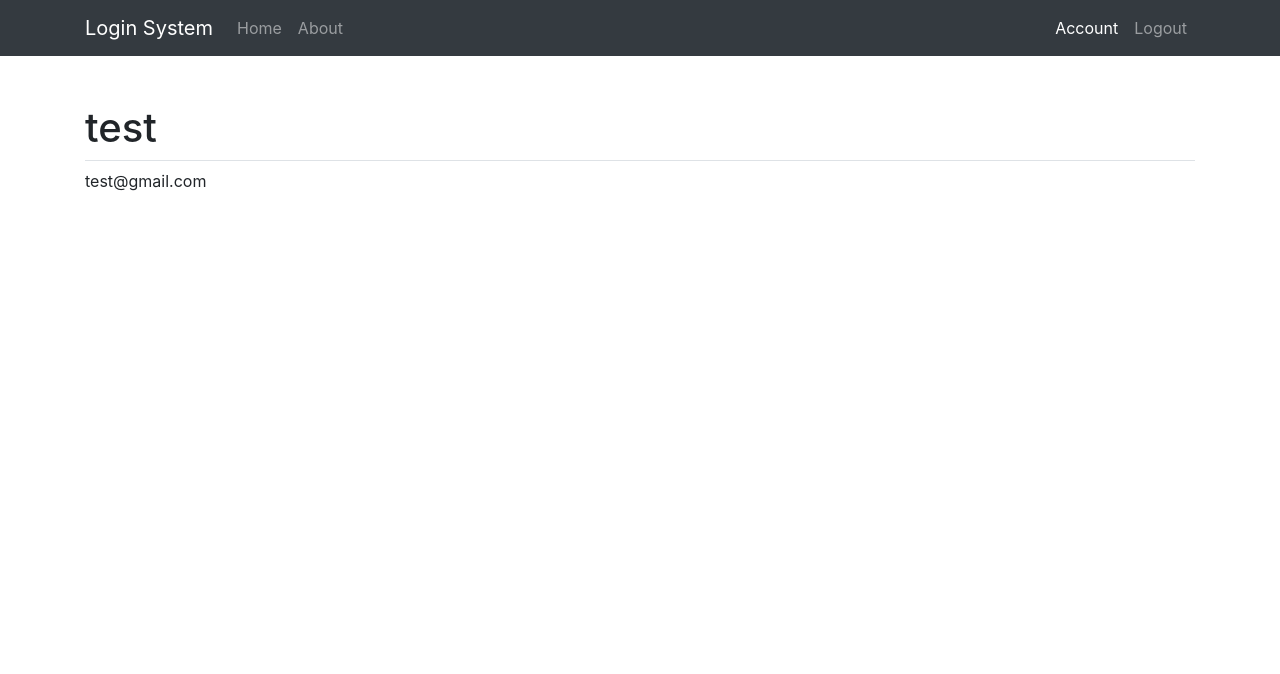
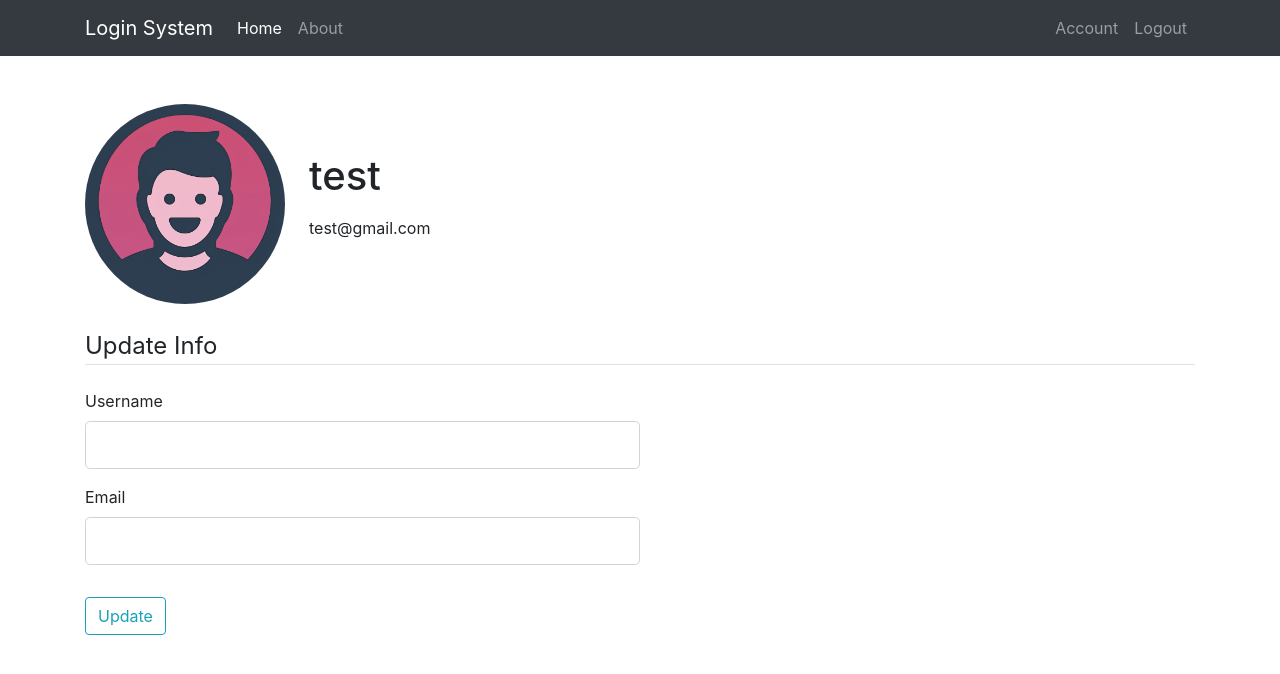
Before and after one commit to Ngu0210/LoginSystem, a Flask app: page /account in a window 1280 px wide. Shown: the top 674 px of the page. Run offline with Flask 2, Linux system fonts and the light colour scheme; a user stored in the database is signed in; some libraries are stand-ins or nearby versions.

Commit message:
Added form in account page and tried to clean up navigation bar

```diff
--- a/loginsystem/forms.py
+++ b/loginsystem/forms.py
@@ -25,3 +25,8 @@ class LoginForm(FlaskForm):
     password = PasswordField('Password', [DataRequired()])
     remember = BooleanField('Remember Me')
     submit = SubmitField('Sign In')
+
+class UpdateForm(FlaskForm):
+    username = StringField('Username', [DataRequired(), Length(min=2, max=20)])
+    email = StringField('Email', [DataRequired(), Email()])
+    submit = SubmitField('Update')
--- a/loginsystem/routes.py
+++ b/loginsystem/routes.py
@@ -1,6 +1,6 @@
 from flask import render_template, url_for, flash, redirect, request
 from loginsystem import app, db, bcrypt
-from loginsystem.forms import RegistrationForm, LoginForm
+from loginsystem.forms import RegistrationForm, LoginForm, UpdateForm
 from loginsystem.models import User
 from flask_login import login_user, logout_user, current_user, login_required
 
@@ -45,7 +45,9 @@ def register():
 @app.route('/account')
 @login_required
 def account():
-    return render_template('account.html', title = 'Account')
+    form = UpdateForm()
+    image_file = url_for('static', filename='profile_pics/' + current_user.image_file)
+    return render_template('account.html', title = 'Account', image_file = image_file, form = form)
 
 @app.route('/logout')
 def logout():
--- /dev/null
+++ b/loginsystem/static/app.js
@@ -0,0 +1 @@
+$('.navbar-nav .nav-item .nav-link').on('click', function(event) { $('.navbar-nav .nav-item .nav-link.active').removeClass('active'); $(this).addClass('active'); });
--- /dev/null
+++ b/loginsystem/static/main.css
@@ -0,0 +1,3 @@
+.account-img {
+    height: 200px;
+}
--- a/loginsystem/templates/account.html
+++ b/loginsystem/templates/account.html
@@ -1,8 +1,53 @@
 {% extends "layout.html" %}
 {% block content %}
-    <div>
-        <img src="" alt="">
+    <div class="d-flex mb-4">
+        <div>
+            <img class="rounded-circle account-img" src="{{image_file}}" alt="profile picture">
+        </div>
+        <div class="d-flex flex-column justify-content-center pl-4">
+            <h1 class="pb-2">{{current_user.username}}</h1>
+            <p>{{current_user.email}}</h2>
+        </div>
     </div>
-    <h1 class="border-bottom pb-2 fon">{{current_user.username}}</h1>
-    <p>{{current_user.email}}</h2>
+
+
+    <form method="POST" action="">
+        {{ form.hidden_tag() }}
+        <fieldset class="form-group">
+            <legend class="border-bottom mb-4">Update Info</legend>
+            <div class="w-50">
+                <div class="form-group">
+                    {{ form.username.label }}
+
+                    {% if form.username.errors %}
+                        {{ form.username(class="form-control form-control-lg is-invalid")}}
+                        <div class="invalid-feedback">
+                            {% for error in form.username.errors %}
+                                <span>{{ error }}</span>
+                            {% endfor %}
+                        </div>
+                    {% else %}
+                        {{ form.username(class="form-control form-control-lg") }}
+                    {% endif %}
+                </div>
+                <div class="form-group">
+                    {{ form.email.label }}
+
+                    {% if form.email.errors %}
+                        {{ form.email(class="form-control form-control-lg is-invalid")}}
+                        <div class="invalid-feedback">
+                            {% for error in form.email.errors %}
+                                <span>{{ error }}</span>
+                            {% endfor %}
+                        </div>
+                    {% else %}
+                        {{ form.email(class="form-control form-control-lg") }}
+                    {% endif %}
+                </div>
+            </div>
+        </fieldset>
+        <div class="form-group">
+            {{ form.submit(class="btn btn-outline-info") }}
+        </div>
+    </form>
 {% endblock content %}
--- a/loginsystem/templates/layout.html
+++ b/loginsystem/templates/layout.html
@@ -9,6 +9,8 @@
     <!-- Bootstrap -->
     <link rel="stylesheet" href="https://stackpath.bootstrapcdn.com/bootstrap/4.5.0/css/bootstrap.min.css" integrity="sha384-9aIt2nRpC12Uk9gS9baDl411NQApFmC26EwAOH8WgZl5MYYxFfc+NcPb1dKGj7Sk" crossorigin="anonymous">
     <!-- End Bootstrap-->
+    <link rel="stylesheet" type="text/css" href="{{ url_for('static', filename='main.css') }}">
+    <script src="{{url_for('static', filename='app.js')}}" defer></script>
 
 </head>
 <body>
@@ -17,18 +19,20 @@
             <a class="navbar-brand" href="/">Login System</a>
             <ul class="navbar-nav">
                 <li class="nav-item">
-                    {% if title == 'Home' %}
+                    <a class="nav-link active" href="{{ url_for('home') }}">Home</a>
+                    <!-- {% if title == 'Home' %}
                         <a class="nav-link active" href="{{ url_for('home') }}">Home</a>
                     {% else %}
                         <a class="nav-link" href="{{ url_for('home') }}">Home</a>
-                    {% endif %}
+                    {% endif %} -->
                 </li>
                 <li class="nav-item">
-                    {% if title == 'About' %}
+                    <a class="nav-link" href="{{ url_for('about') }}">About</a>
+                    <!-- {% if title == 'About' %}
                         <a class="nav-link active" href="{{ url_for('about') }}">About</a>
                     {% else %}
                         <a class="nav-link" href="{{ url_for('about') }}">About</a>
-                    {% endif %}
+                    {% endif %} -->
                 </li>
             </ul>
             <button class="navbar-toggler" type="button" data-toggle="collapse" data-target="#navbarSupportedContent">
@@ -39,29 +43,36 @@
               <ul class="navbar-nav ml-auto">
                 {% if current_user.is_authenticated %}
                     <li class="nav-item">
-                        {% if title == 'Account' %}
+                        <a class="nav-link" href="{{ url_for('account') }}">Account</a>
+                        <!-- {% if title == 'Account' %}
                             <a class="nav-link active" href="{{ url_for('account') }}">Account</a>
                         {% else %}
                             <a class="nav-link" href="{{ url_for('account') }}">Account</a>
-                        {% endif %}
+                        {% endif %} -->
                     </li>
                     <li class="nav-item">
                         <a class="nav-link" href="{{ url_for('logout') }}">Logout</a>
+                        <!-- <a class="nav-link" href="{{ url_for('logout') }}">Logout</a> -->
                     </li>
                 {% else %}
                     <li class="nav-item">
-                        {% if title == 'Login' %}
+                        <span class="nav-link">Welcome </span>
+                    </li>
+                    <li class="nav-item">
+                        <a class="nav-link" href="{{ url_for('login') }}">Login</a>
+                        <!-- {% if title == 'Login' %}
                             <a class="nav-link active" href="{{ url_for('login') }}">Login</a>
                         {% else %}
                             <a class="nav-link" href="{{ url_for('login') }}">Login</a>
-                        {% endif %}
+                        {% endif %} -->
                     </li>
                     <li class="nav-item">
-                        {% if title == 'Register' %}
+                        <a class="nav-link" href="{{ url_for('register') }}">Register</a>
+                        <!-- {% if title == 'Register' %}
                             <a class="nav-link active" href="{{ url_for('register') }}">Register</a>
                         {% else %}
                             <a class="nav-link" href="{{ url_for('register') }}">Register</a>
-                        {% endif %}
+                        {% endif %} -->
                     </li>
                 {% endif %}
 
```
Also changed, not shown: loginsystem/site.db, loginsystem/static/profile_pics/default.png (renamed from loginsystem/static/default.png).
